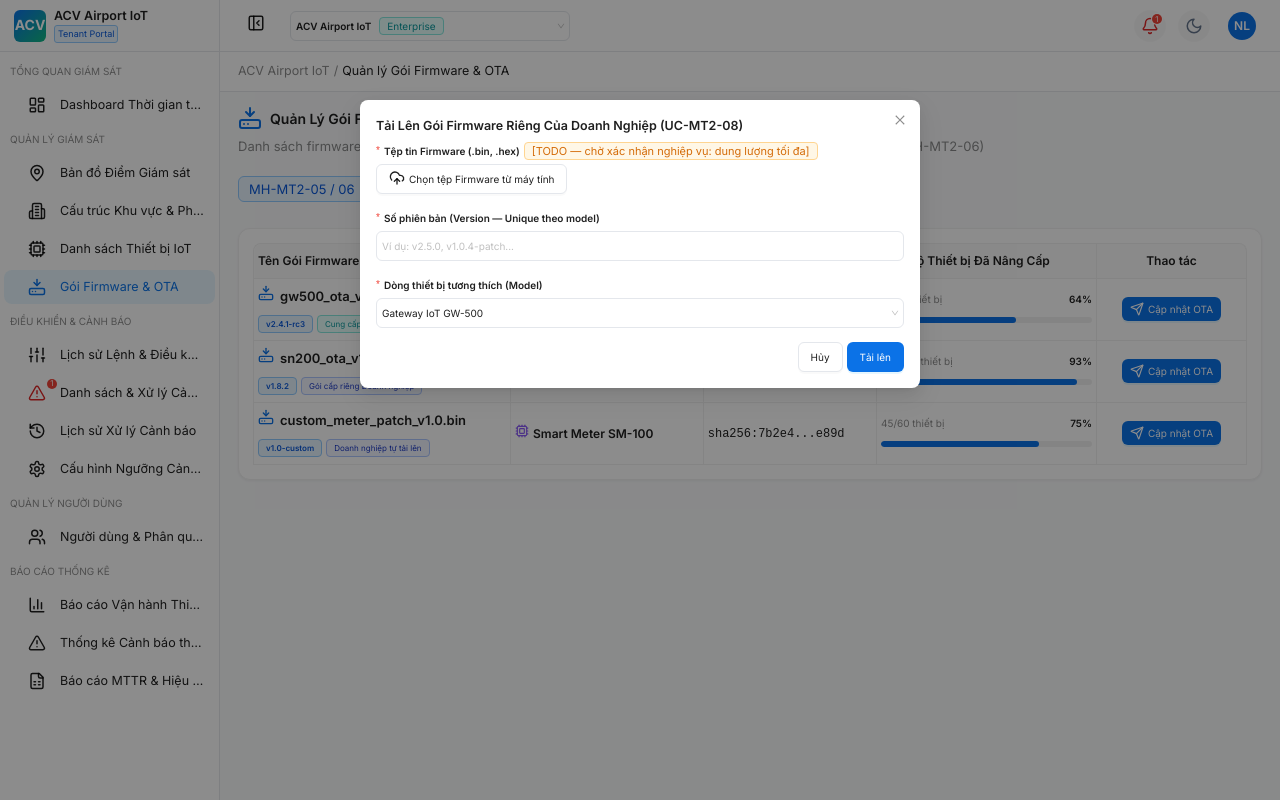
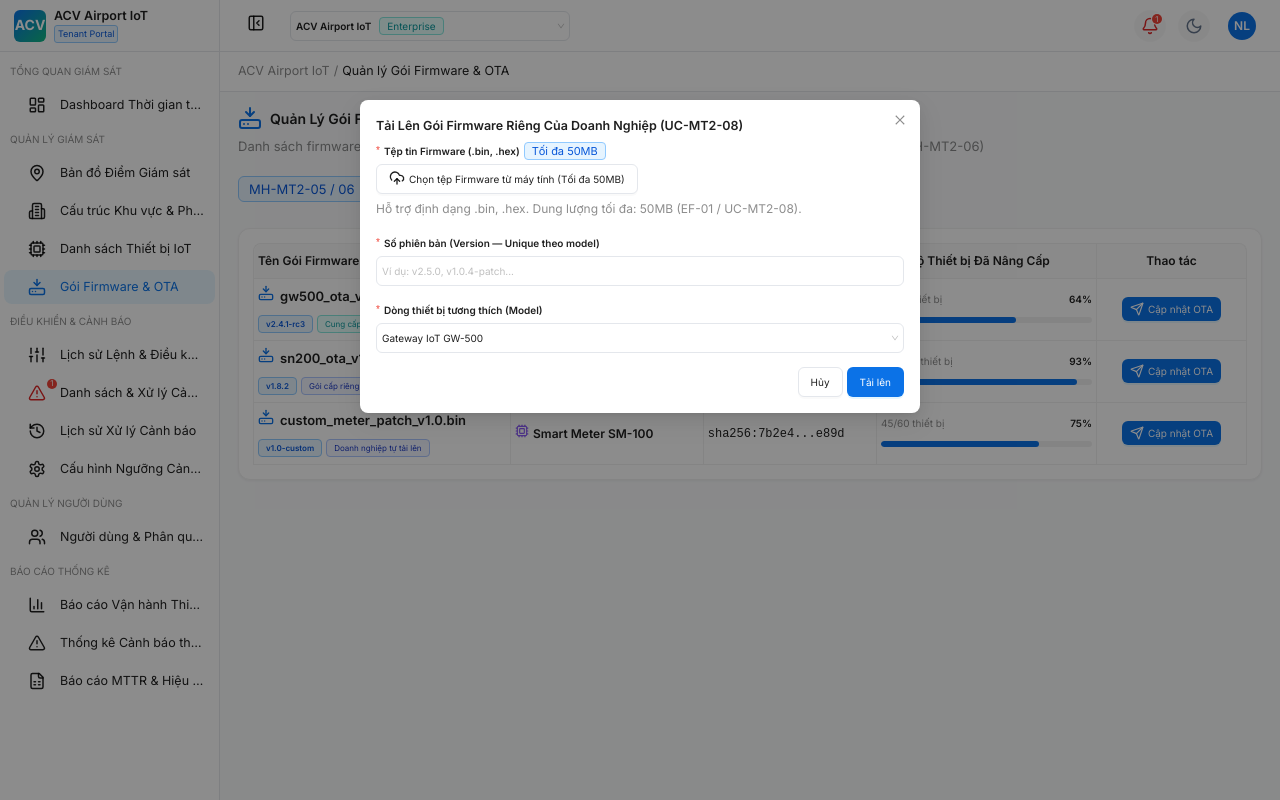
Before and after one commit to ruadepzai/Smartsite-IoT-Platform, a React (Vite) app: page /tenant/firmware in a window 1280 px wide. Both pictures are taken after a click on the button "Tải Lên Firmware Riêng". Built offline with nearby package versions, Linux system fonts and the light colour scheme; a web font is replaced by a local one.

Commit message:
feat(firmware): set max firmware upload size to 50MB and add file size validation

```diff
--- a/src/pages/tenant/firmware/TenantFirmwareList.jsx
+++ b/src/pages/tenant/firmware/TenantFirmwareList.jsx
@@ -331,15 +331,31 @@ export default function TenantFirmwareList() {
             label={
               <Space>
                 <span style={{ fontWeight: 600 }}>Tệp tin Firmware (.bin, .hex)</span>
-                <Tag color="orange" style={{ fontSize: 11 }}>
-                  [TODO — chờ xác nhận nghiệp vụ: dung lượng tối đa]
+                <Tag color="blue" style={{ fontSize: 11 }}>
+                  Tối đa 50MB
                 </Tag>
               </Space>
             }
             rules={[{ required: true, message: 'Vui lòng chọn tệp tin firmware!' }]}
+            extra={
+              <Text type="secondary" style={{ fontSize: 12, display: 'block', marginTop: 4 }}>
+                Hỗ trợ định dạng .bin, .hex. Dung lượng tối đa: 50MB (EF-01 / UC-MT2-08).
+              </Text>
+            }
           >
-            <Upload beforeUpload={() => false} maxCount={1}>
-              <Button icon={<UploadCloud size={16} />}>Chọn tệp Firmware từ máy tính</Button>
+            <Upload
+              beforeUpload={(file) => {
+                const isLt50M = file.size / 1024 / 1024 <= 50;
+                if (!isLt50M) {
+                  message.error('Dung lượng tệp firmware vượt quá giới hạn 50MB! (EF-01 / UC-MT2-08)');
+                  return Upload.LIST_IGNORE;
+                }
+                return false;
+              }}
+              maxCount={1}
+              accept=".bin,.hex"
+            >
+              <Button icon={<UploadCloud size={16} />}>Chọn tệp Firmware từ máy tính (Tối đa 50MB)</Button>
             </Upload>
           </Form.Item>
 
```
